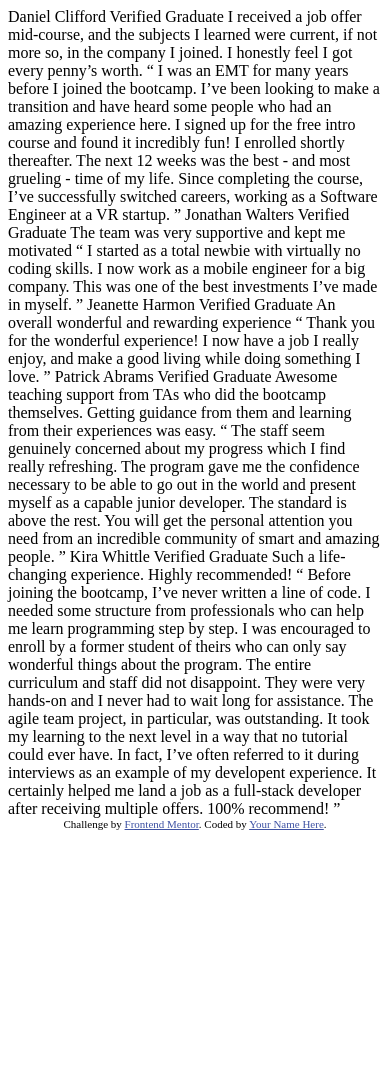
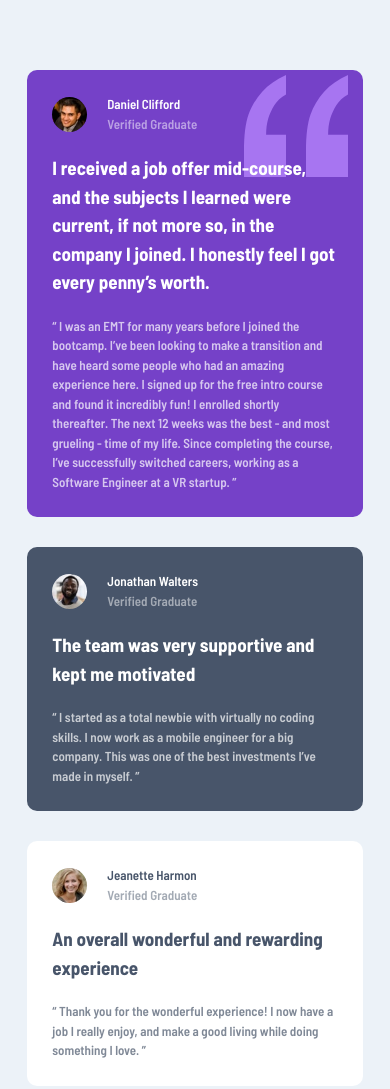
Before and after one commit to SrHatcher/practice-testimonials-grid-section, a plain HTML site: page index.html in a window 390 px wide. Shown: the top 1089 px of the page. Before the commit the page ends 844 px from the top, so only its background shows below. Drawn offline with Linux system fonts and the light colour scheme.

Commit message:
mobile version finished, now working on desktop version

```diff
--- a/index.html
+++ b/index.html
@@ -3,74 +3,90 @@
 <head>
   <meta charset="UTF-8">
   <meta name="viewport" content="width=device-width, initial-scale=1.0"> <!-- displays site properly based on user's device -->
-
   <link rel="icon" type="image/png" sizes="32x32" href="./images/favicon-32x32.png">
-
+  <!--Modern CSS Reset-->
+  <link rel="stylesheet" href="./styles/reset.css">
+  <!--My styles-->
+  <link rel="stylesheet" href="./styles/mobile.css">
+  <link rel="stylesheet" href="./styles/desktop.css" media="(min-width: 1000px)">
   <title>Frontend Mentor | [Challenge Name Here]</title>
-
-  <!-- Feel free to remove these styles or customise in your own stylesheet 👍 -->
-  <style>
-    .attribution { font-size: 11px; text-align: center; }
-    .attribution a { color: hsl(228, 45%, 44%); }
-  </style>
 </head>
 <body>
-  Daniel Clifford
-  Verified Graduate
-
-  I received a job offer mid-course, and the subjects I learned were current, if not more so,
-  in the company I joined. I honestly feel I got every penny’s worth.
-
-  “ I was an EMT for many years before I joined the bootcamp. I’ve been looking to make a
+  <main>
+    <section class="main__section daniel">
+      <div class="section__header">
+        <span class="header__image "></span>
+        <div class="header__info">
+          <span class="header__name">Daniel Clifford</span>
+          <span class="header__degree">Verified Graduate</span>
+        </div>
+      </div>
+      <p class="section__title">I received a job offer mid-course, and the subjects I learned were current, if not more so,
+        in the company I joined. I honestly feel I got every penny’s worth.</p>
+      <p class="section__text">“ I was an EMT for many years before I joined the bootcamp. I’ve been looking to make a
         transition and have heard some people who had an amazing experience here. I signed up
         for the free intro course and found it incredibly fun! I enrolled shortly thereafter.
         The next 12 weeks was the best - and most grueling - time of my life. Since completing
-  the course, I’ve successfully switched careers, working as a Software Engineer at a VR startup. ”
-
-  Jonathan Walters
-  Verified Graduate
-
-  The team was very supportive and kept me motivated
-
-  “ I started as a total newbie with virtually no coding skills. I now work as a mobile engineer
-  for a big company. This was one of the best investments I’ve made in myself. ”
-
-  Jeanette Harmon
-  Verified Graduate
-
-  An overall wonderful and rewarding experience
-
-  “ Thank you for the wonderful experience! I now have a job I really enjoy, and make a good living
-  while doing something I love. ”
-
-  Patrick Abrams
-  Verified Graduate
-
-  Awesome teaching support from TAs who did the bootcamp themselves. Getting guidance from them and
-  learning from their experiences was easy.
-
-  “ The staff seem genuinely concerned about my progress which I find really refreshing. The program
+        the course, I’ve successfully switched careers, working as a Software Engineer at a VR startup. ”</p>
+    </section>
+    <section class="main__section jonathan">
+      <div class="section__header">
+        <span class="header__image "></span>
+        <div class="header__info">
+          <span class="header__name">Jonathan Walters</span>
+          <span class="header__degree">Verified Graduate</span>
+        </div>
+      </div>
+      <p class="section__title">The team was very supportive and kept me motivated</p>
+      <p class="section__text">“ I started as a total newbie with virtually no coding skills. I now work as a mobile engineer
+        for a big company. This was one of the best investments I’ve made in myself. ”</p>
+    </section>
+    <section class="main__section jeanette">
+      <div class="section__header">
+        <span class="header__image "></span>
+        <div class="header__info">
+          <span class="header__name">Jeanette Harmon</span>
+          <span class="header__degree">Verified Graduate</span>
+        </div>
+      </div>
+      <p class="section__title">An overall wonderful and rewarding experience</p>
+      <p class="section__text">“ Thank you for the wonderful experience! I now have a job I really enjoy, and make a good living
+        while doing something I love. ”</p>
+    </section>
+    <section class="main__section patrick">
+      <div class="section__header">
+        <span class="header__image "></span>
+        <div class="header__info">
+          <span class="header__name">Patrick Abrams</span>
+          <span class="header__degree">Verified Graduate</span>
+        </div>
+      </div>
+      <p class="section__title">Awesome teaching support from TAs who did the bootcamp themselves. Getting guidance from them and
+        learning from their experiences was easy.</p>
+      <p class="section__text">“ The staff seem genuinely concerned about my progress which I find really refreshing. The program
         gave me the confidence necessary to be able to go out in the world and present myself as a capable
         junior developer. The standard is above the rest. You will get the personal attention you need from
-  an incredible community of smart and amazing people. ”
-
-  Kira Whittle
-  Verified Graduate
-
-  Such a life-changing experience. Highly recommended!
-
-  “ Before joining the bootcamp, I’ve never written a line of code. I needed some structure from
+        an incredible community of smart and amazing people. ”</p>
+    </section>
+    <section class="main__section kira">
+      <div class="section__header">
+        <span class="header__image "></span>
+        <div class="header__info">
+          <span class="header__name">Kira Whittle</span>
+          <span class="header__degree">Verified Graduate</span>
+        </div>
+      </div>
+      <p class="section__title">Such a life-changing experience. Highly recommended!</p>
+      <p class="section__text">“ Before joining the bootcamp, I’ve never written a line of code. I needed some structure from
         professionals who can help me learn programming step by step. I was encouraged to enroll by a former
         student of theirs who can only say wonderful things about the program. The entire curriculum and staff
         did not disappoint. They were very hands-on and I never had to wait long for assistance. The agile team
         project, in particular, was outstanding. It took my learning to the next level in a way that no tutorial
         could ever have. In fact, I’ve often referred to it during interviews as an example of my developent
         experience. It certainly helped me land a job as a full-stack developer after receiving multiple offers.
-  100% recommend! ”
+        100% recommend! ”</p>
+    </section>
+  </main>
 
-  <div class="attribution">
-    Challenge by <a href="https://www.frontendmentor.io?ref=challenge" target="_blank">Frontend Mentor</a>.
-    Coded by <a href="#">Your Name Here</a>.
-  </div>
 </body>
 </html>
--- /dev/null
+++ b/styles/mobile.css
@@ -0,0 +1,137 @@
+@font-face {
+    font-family: 'Barlow';
+    src: url('../fonts/BarlowSemiCondensed-SemiBold.ttf');
+    font-weight: 600;
+}
+@font-face {
+    font-family: 'Barlow';
+    src: url('../fonts/BarlowSemiCondensed-Bold.ttf');
+    font-weight: 700;
+}
+
+:root{
+    --moderate-violet: hsl(263, 55%, 52%);
+    --very-dark-grayish-blue: hsl(217, 19%, 35%);
+    --very-dark-blackist-blue: hsl(219, 29%, 14%);
+    --light-gray: hsl(0, 0%, 81%);
+    --light-grayish-blue: hsl(210, 46%, 95%);
+    --font: 'Barlow', sans-serif;
+}
+
+html{
+    font-size: 62.5%;
+}
+
+body{
+    display: flex;
+    align-items: center;
+    justify-content: center;
+
+    padding: 7rem 0;
+
+    font-size: 1.3rem;
+    font-family: var(--font);
+    font-weight: 600;
+
+    background-color: var(--light-grayish-blue);
+}
+
+main{
+    display: grid;
+    grid-template-columns: auto;
+    grid-template-rows: repeat(5, auto);
+    gap: 3rem;
+
+    max-width: 37.5rem;
+    width: 86%;
+}
+.main__section{
+    display: flex;
+    flex-direction: column;
+    gap: 2rem;
+
+    padding: 2.5rem 2.5rem;
+
+    border-radius: 1rem;
+}
+.daniel{
+    background-image: url('../images/bg-pattern-quotation.svg');
+    background-position: top 0.5rem right 1.5rem;
+    background-repeat: no-repeat;
+}
+.section__header{
+    display: flex;
+    align-items: center;
+    gap: 2rem;
+}
+.header__image{
+    width: 3.5rem;
+    height: 3.5rem;
+
+    background-repeat: no-repeat;
+    background-position: center;
+    background-size: 3.5rem;
+    border-radius: 50%;
+}
+.header__info{
+    display: flex;
+    flex-direction: column;
+}
+.header__name{
+    color: white;
+}
+.kira .header__name ,.jeanette .header__name{
+    color: var(--very-dark-grayish-blue);
+}
+.kira .header__degree ,.jeanette .header__degree{
+    color: hsl(217, 19%, 35%, 0.50);
+}
+
+.header__degree{
+    color: rgba(255, 255, 255, 0.50);
+}
+.section__title{
+    font-weight: 700;
+    font-size: 1.9rem;
+
+    color: white;
+}
+.kira .section__title ,.jeanette .section__title{
+    color: var(--very-dark-grayish-blue);
+}
+.kira .section__text ,.jeanette .section__text{
+    color: hsl(217, 19%, 35%, 0.70);
+}
+.section__text{
+    color: rgb(255, 255, 255, 0.70);
+}
+.daniel{
+    background-color: var(--moderate-violet);
+}
+.daniel .header__image{
+    background-image: url('../images/image-daniel.jpg');
+}
+.jonathan{
+    background-color: var(--very-dark-grayish-blue);
+}
+.jonathan .header__image{
+    background-image: url('../images/image-jonathan.jpg');
+}
+.jeanette{
+    background-color: white;
+}
+.jeanette .header__image{
+    background-image: url('../images/image-jeanette.jpg');
+}
+.patrick{
+    background-color: var(--very-dark-blackist-blue);
+}
+.patrick .header__image{
+    background-image: url('../images/image-patrick.jpg');
+}
+.kira{
+    background-color: white;
+}
+.kira .header__image{
+    background-image: url('../images/image-kira.jpg');
+}
```
Also changed, not shown: fonts/BarlowSemiCondensed-Bold.ttf (added), fonts/BarlowSemiCondensed-SemiBold.ttf (added), fonts/OFL.txt (added), styles/desktop.css (added). Lines whose indentation alone changed are shown as unchanged.
